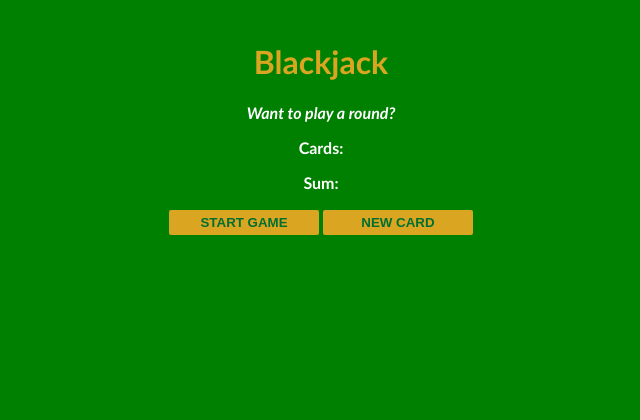
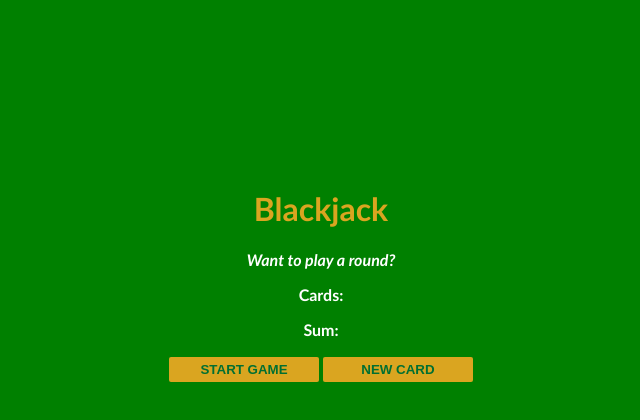
Before and after one commit to harshpathakzz/blackjack_game, a plain HTML site: page index.html in a window 1280 px wide. Shown: the whole page, without its empty margins (319-959 px from the left). Drawn offline with Linux system fonts and the light colour scheme.

Commit message:
updated css

```diff
--- a/style.css
+++ b/style.css
@@ -25,8 +25,8 @@ button {
     margin-top: 2px;
 }
 .center {
-    margin: auto;
-    width: 50%;
-    border: 3px solid green;
-    padding: 10px;
+    padding-left: 20vw;
+    padding-right: 20vw;
+    padding-top: 20vh;
+
   }
```
